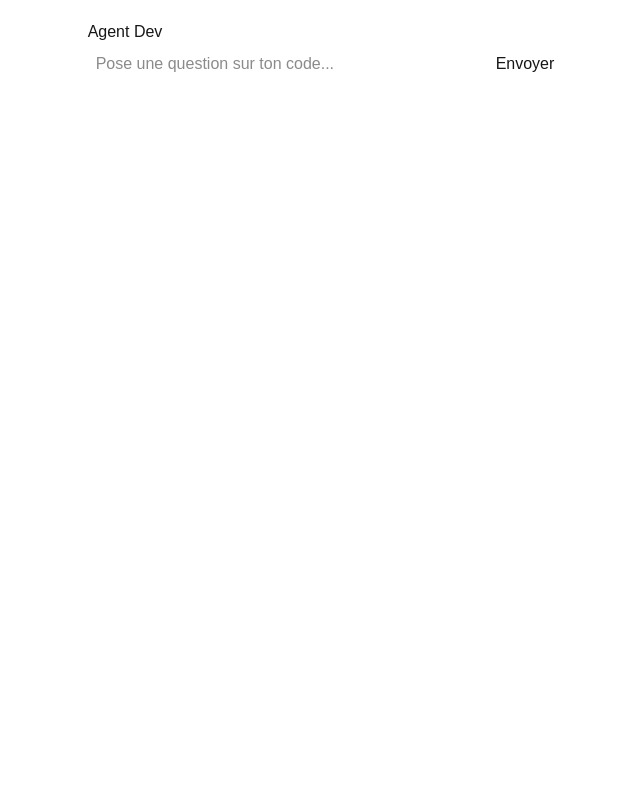
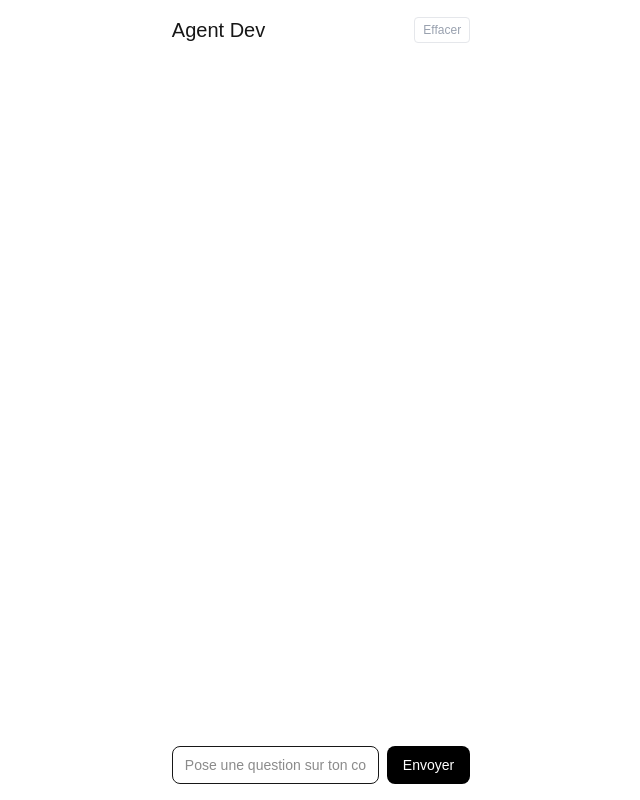
Before and after one commit to Thomas-Bhs/agent-dev, a Next.js app: page / in a window 1280 px wide. Shown: the whole page, without its empty margins (319-959 px from the left). Built offline with nearby package versions, Linux system fonts and the light colour scheme.

Commit message:
feat: markdown, tool calls display, localStorage persistance

```diff
--- a/app/api/agent/route.ts
+++ b/app/api/agent/route.ts
@@ -12,7 +12,21 @@ export async function POST(req: Request) {
 
     const result = streamText({
       model: groq('llama-3.1-8b-instant'),
-      system: `Tu es un agent expert en développement web et mobile (React, Next.js, React Native, Node.js, TypeScript).`,
+      system: `Tu es un agent expert en développement web et mobile (React, Next.js, React Native, Node.js, TypeScript).
+
+      Ton rôle :
+      - Analyser du code et identifier les problèmes
+      - Proposer des solutions avec des exemples concrets
+      - Expliquer les concepts avec le contexte du projet
+      - Suggérer les meilleures pratiques et patterns
+
+      Règles IMPORTANTES :
+      - Toujours inclure un exemple de code complet et fonctionnel dans ta réponse
+      - Le code doit être en TypeScript, typé correctement
+      - Utiliser des blocs de code markdown avec le langage spécifié ex: \`\`\`typescript
+      - Préciser si une solution est pour Web ou Mobile
+      - Signaler les breaking changes ou dépendances importantes
+      - Ne jamais répondre sans exemple de code sauf si la question est purement conceptuelle`,
       messages,
       maxSteps: 3,
       onError: (error) => console.error('streamText error:', JSON.stringify(error)),
--- a/app/page.tsx
+++ b/app/page.tsx
@@ -1,35 +1,111 @@
 'use client';
 
 import { useChat } from '@ai-sdk/react';
+import ReactMarkdown from 'react-markdown';
+import { useEffect } from 'react';
 
 export default function Home() {
-  const { messages, input, handleInputChange, handleSubmit, isLoading } = useChat({
+  const { messages, input, handleInputChange, handleSubmit, isLoading, setMessages } = useChat({
     api: '/api/agent',
     onError: (error) => console.error('useChat error:', error),
   });
 
+  useEffect(() => {
+    const saved = localStorage.getItem('agent-history');
+    if (saved) setMessages(JSON.parse(saved));
+  }, []);
+
+  useEffect(() => {
+    if (messages.length > 0) {
+      localStorage.setItem('agent-history', JSON.stringify(messages));
+    }
+  }, [messages]);
+
   return (
-    <main style={{ maxWidth: '600px', margin: '0 auto', padding: '20px' }}>
-      <h1>Agent Dev</h1>
+    <main className='max-w-2xl mx-auto p-4 flex flex-col h-screen'>
+      <div className='flex items-center justify-between mb-4'>
+        <h1 className='text-xl font-medium'>Agent Dev</h1>
+        <button
+          onClick={() => {
+            setMessages([]);
+            localStorage.removeItem('agent-history');
+          }}
+          className='text-xs text-gray-400 hover:text-gray-600 border border-gray-200 px-2 py-1 rounded'
+        >
+          Effacer
+        </button>
+      </div>
 
-      <div>
+      <div className='flex-1 overflow-y-auto space-y-4 mb-4'>
         {messages.map((m) => (
-          <div key={m.id} style={{ marginBottom: '12px' }}>
-            <strong>{m.role === 'user' ? 'Toi' : 'Agent'} :</strong>
-            <p style={{ margin: '4px 0' }}>{m.content}</p>
+          <div key={m.id}>
+            {m.role === 'assistant' &&
+              m.toolInvocations?.map((tool) => (
+                <div key={tool.toolCallId} className='text-xs text-gray-400 italic px-3 py-1 mb-1'>
+                  {tool.state === 'call' || tool.state === 'partial-call'
+                    ? `L'agent utilise : ${tool.toolName}...`
+                    : `Outil terminé : ${tool.toolName}`}
+                </div>
+              ))}
+            <div
+              className={`p-3 rounded-lg text-sm ${
+                m.role === 'user' ? 'border border-blue-200 ml-8' : 'border border-gray-200 mr-8'
+              }`}
+            >
+              <span className='font-medium text-xs text-gray-400 block mb-2'>
+                {m.role === 'user' ? 'Toi' : 'Agent'}
+              </span>
+              {m.role === 'assistant' ? (
+                <ReactMarkdown
+                  components={{
+                    code({ className, children }) {
+                      const isBlock = className?.includes('language-');
+                      return isBlock ? (
+                        <pre className='bg-gray-900 text-gray-100 p-3 rounded-md overflow-x-auto my-2 text-xs'>
+                          <code>{children}</code>
+                        </pre>
+                      ) : (
+                        <code className='bg-gray-200 text-gray-800 px-1 py-0.5 rounded text-xs'>
+                          {children}
+                        </code>
+                      );
+                    },
+                    p({ children }) {
+                      return <p className='mb-2 last:mb-0'>{children}</p>;
+                    },
+                    ul({ children }) {
+                      return <ul className='list-disc pl-4 mb-2 space-y-1'>{children}</ul>;
+                    },
+                    ol({ children }) {
+                      return <ol className='list-decimal pl-4 mb-2 space-y-1'>{children}</ol>;
+                    },
+                  }}
+                >
+                  {m.content}
+                </ReactMarkdown>
+              ) : (
+                <p>{m.content}</p>
+              )}
+            </div>
           </div>
         ))}
-        {isLoading && <p style={{ color: 'gray' }}>L'agent réfléchit...</p>}
+        {isLoading && <div className='text-sm text-gray-400 italic px-3'>L'agent réfléchit...</div>}
       </div>
 
-      <form onSubmit={handleSubmit}>
+      <form onSubmit={handleSubmit} className='flex gap-2'>
         <input
           value={input}
           onChange={handleInputChange}
           placeholder='Pose une question sur ton code...'
-          style={{ width: '400px', padding: '8px', marginRight: '8px' }}
+          className='flex-1 border rounded-lg px-3 py-2 text-sm focus:outline-none focus:ring-1 focus:ring-gray-300'
         />
-        <button type='submit'>Envoyer</button>
+        <button
+          type='submit'
+          disabled={isLoading}
+          className='bg-black text-white px-4 py-2 rounded-lg text-sm disabled:opacity-40'
+        >
+          Envoyer
+        </button>
       </form>
     </main>
   );
--- a/package.json
+++ b/package.json
@@ -17,6 +17,7 @@
     "next": "16.2.2",
     "react": "19.2.4",
     "react-dom": "19.2.4",
+    "react-markdown": "^10.1.0",
     "zod": "^3.23.8"
   },
   "devDependencies": {
```
Also changed, not shown: 1 other file (tests, documents, lock files or other folders).
